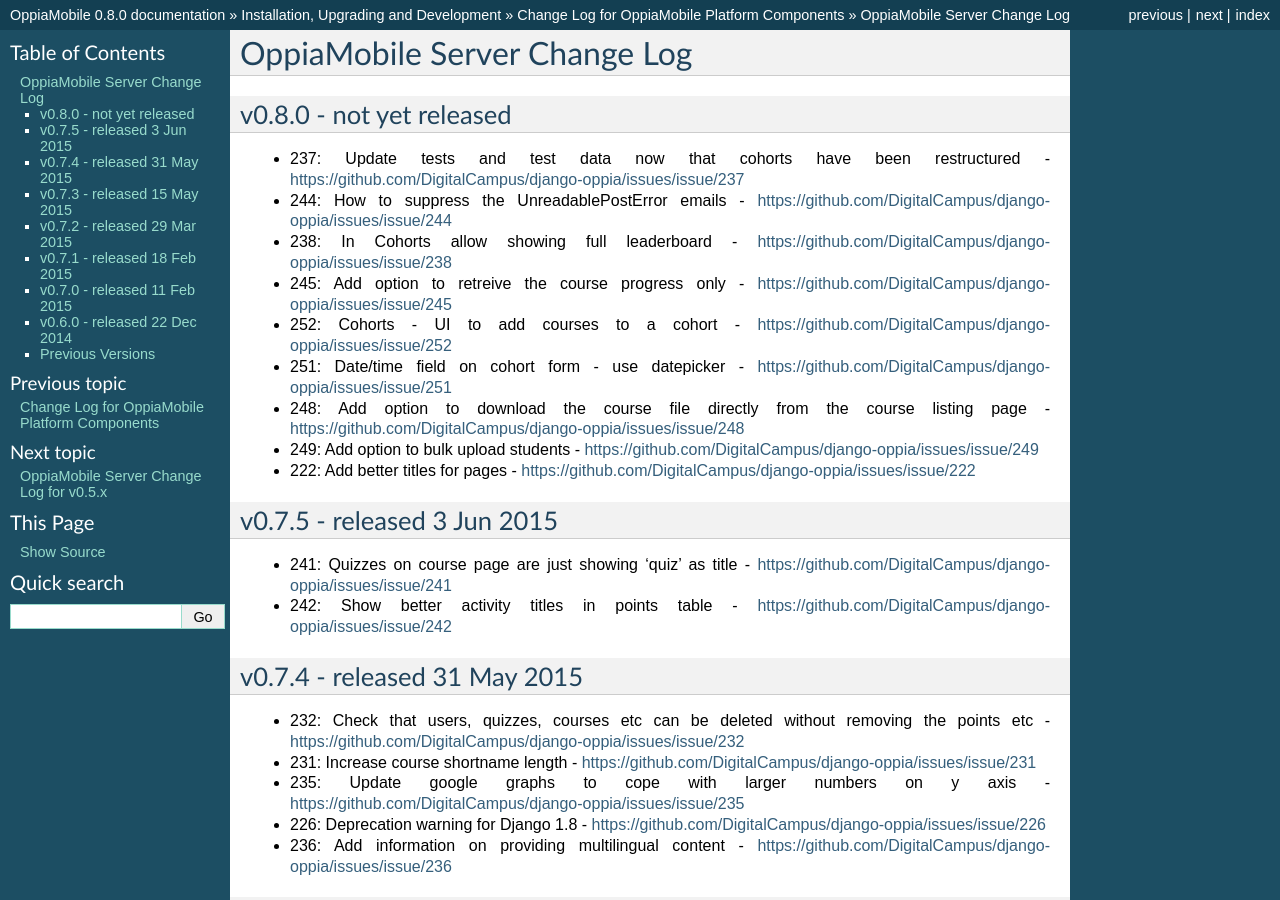
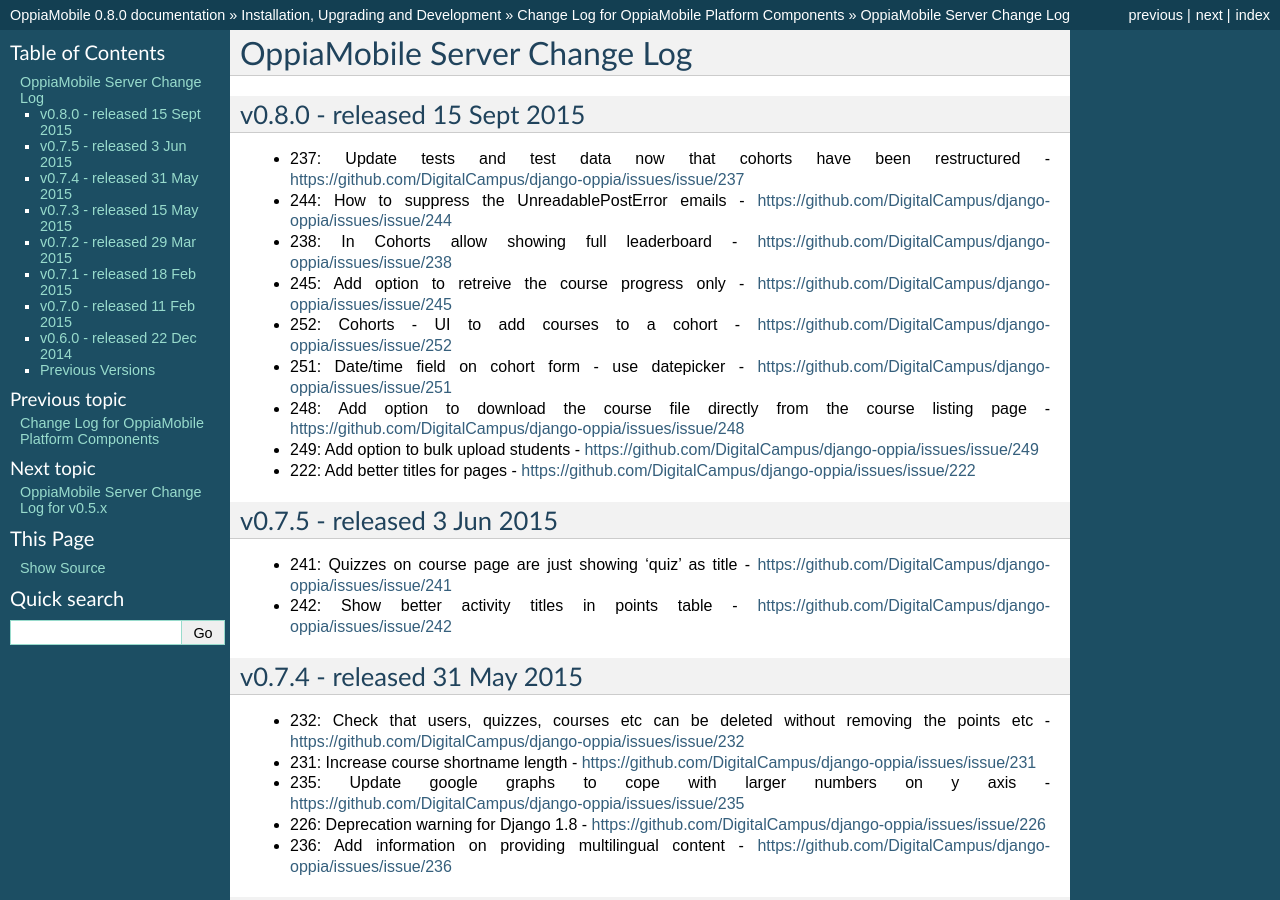
Before and after one commit to DigitalCampus/django-oppia, a Sphinx documentation site: the page built from docs/dev/changelog_server.rst, in a window 1280 px wide and 900 px high. Built offline with Sphinx 7.4.7, drawn with Linux system fonts in a browser that asks for light colours; the version number is read from the project's files by our own code.

Commit message:
Update version no for release

```diff
--- a/docs/dev/changelog_server.rst
+++ b/docs/dev/changelog_server.rst
@@ -2,8 +2,8 @@
 ================================
 
 
-v0.8.0 - not yet released
---------------------------
+v0.8.0 - released 15 Sept 2015
+------------------------------
 
 * 237: Update tests and test data now that cohorts have been restructured - https://github.com/DigitalCampus/django-oppia/issues/issue/237
 * 244: How to suppress the UnreadablePostError emails - https://github.com/DigitalCampus/django-oppia/issues/issue/244
--- a/setup.py
+++ b/setup.py
@@ -8,7 +8,7 @@
 
 setup(
     name='django-oppia',
-    version='0.7.5',
+    version='0.8.0',
     packages=['oppia',
               'oppia.quiz',
               'oppia.api',
```
